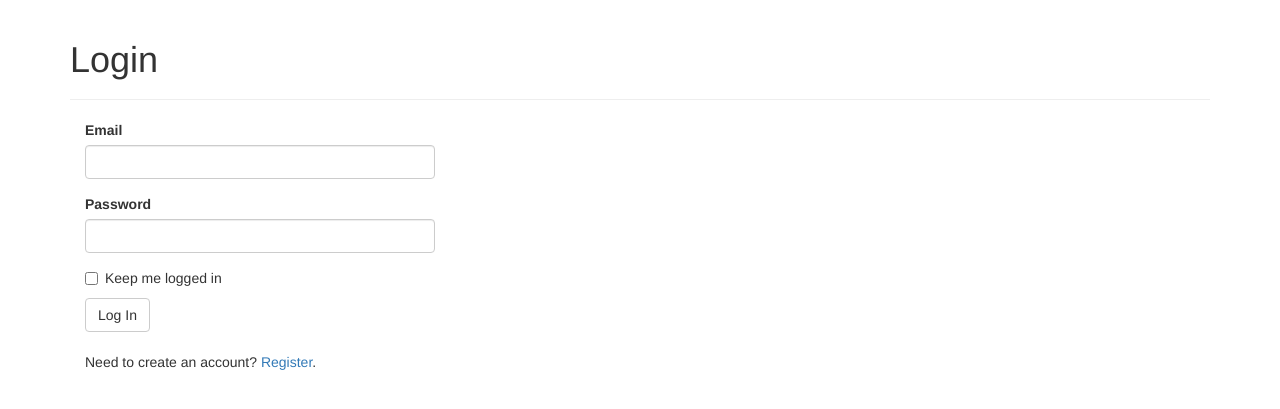
After one commit to cadecolvin/grocer, a Flask app: page /auth/login in a window 1280 px wide. The commit adds this page. Shown: the top 409 px of the page. Run offline with Flask 2, Linux system fonts and the light colour scheme; the visitor is signed in with stand-in values (Sample User, id 1); some libraries are stand-ins or nearby versions.

Commit message:
User login and registration forms are now accessible

```diff
--- a/grocer/auth/forms.py
+++ b/grocer/auth/forms.py
@@ -0,0 +1,22 @@
+from flask_wtf import FlaskForm
+from wtforms import StringField, PasswordField, BooleanField, SubmitField
+from wtforms.validators import Required, Length, Email
+from wtforms import ValidationError
+from ..models import User
+
+
+class LoginForm(FlaskForm):
+    email = StringField('Email', validators=[Required(), Email()])
+    password = PasswordField('Password', validators=[Required()])
+    remember_me = BooleanField('Keep me logged in')
+    submit = SubmitField('Log In')
+
+
+class RegistrationForm(FlaskForm):
+    email = StringField('Email', validators=[Required(), Email()])
+    password = PasswordField('Password', validators=[Required()])
+    submit = SubmitField('Register')
+
+    def validate_email(self, field):
+        if User.query.filter_by(email=field.data).first():
+            raise ValidationError('Email already registered.')
--- a/grocer/auth/views.py
+++ b/grocer/auth/views.py
@@ -0,0 +1,41 @@
+from flask import render_template, redirect, request, url_for, flash
+from flask_login import login_user, logout_user
+from flask_login import login_required, current_user
+from . import auth
+from .forms import LoginForm, RegistrationForm
+from .. import db
+from ..models import User
+from ..email import send_email
+
+
+@auth.route('/login', methods=['GET', 'POST'])
+def login():
+    form = LoginForm()
+    if form.validate_on_submit():
+        user = User.query.filter_by(email=form.email.data).first()
+        if user is not None and user.verify_password(form.password.data):
+            login_user(user, form.remember_me.data)
+            return redirect(request.args.get('next') or \
+                    url_for('core.index'))
+
+        flash('Invalid username or password.')
+    return render_template('auth/login.html', form=form)
+
+
+@auth.route('/logout')
+@login_required
+def logout():
+    logout_user()
+    flash('You have been logged out.')
+    return redirect(url_for('core.index'))
+
+
+@auth.route('/register', methods=['GET', 'POST'])
+def register():
+    form = RegistrationForm()
+    if form.validate_on_submit():
+        user = User(form.email.data, form.password.data)
+        db.session.add(user)
+        flash('User created successfully!')
+        return redirect(url_for('auth.login'))
+    return render_template('auth/register.html', form=form)
--- a/grocer/models.py
+++ b/grocer/models.py
@@ -110,3 +110,8 @@ class Meal(db.Model):
 
     user = db.relationship('User', backref='user')
     recipe = db.relationship('Recipe', backref='meal')
+
+    def __init__(self, user, recipe, meal_date):
+        self.user_id = user.user_id
+        self.recipe_id = recipe.recipe_id
+        self.meal_dt = meal_date
--- /dev/null
+++ b/grocer/templates/auth/login.html
@@ -0,0 +1,15 @@
+{% extends "base.html" %}
+{% import "bootstrap/wtf.html" as wtf %}
+
+{% block title %}Grocer - Login{% endblock %}
+
+{% block page_content %}
+<div class="page-header">
+    <h1>Login</h1>
+</div>
+<div class="col-md-4">
+    {{ wtf.quick_form(form) }}
+    <br>
+    <p>Need to create an account? <a href="{{ url_for('auth.register') }}">Register</a>.</p>
+</div>
+{% endblock %}
--- a/grocer/templates/base.html
+++ b/grocer/templates/base.html
@@ -8,5 +8,13 @@
 
 {% block content %}
 <div class="container">
+    {% for message in get_flashed_messages() %}
+    <div class="alert alert-warning">
+        <button type="button" class="close" data-dismiss="alert">&times;</button>
+        {{ message }}
+    </div>
+    {% endfor %}
+
+    {% block page_content %}{% endblock %}
 </div>
 {% endblock %}
```
Also changed, not shown: config.py (+7 -1 lines), grocer/templates/auth/register.html (added, +13 -0 lines), dev-db.sqlite (added).
